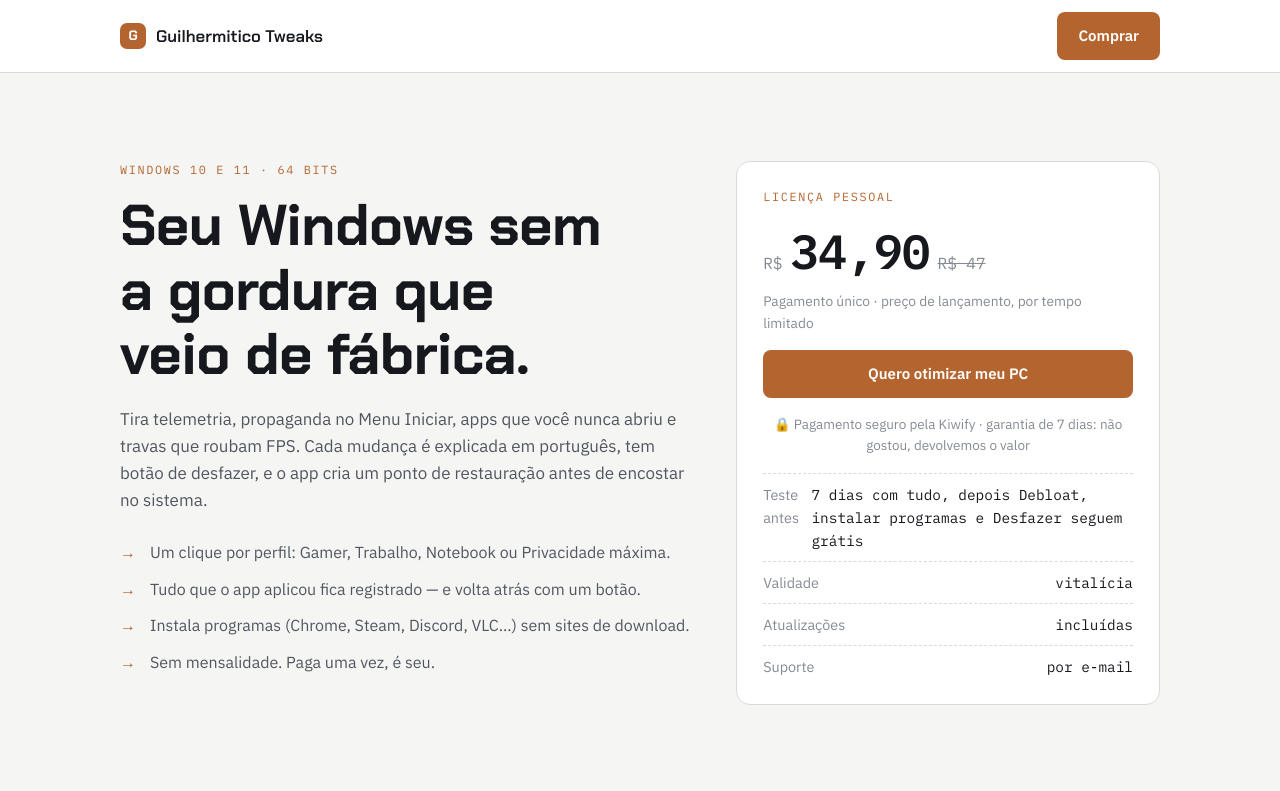
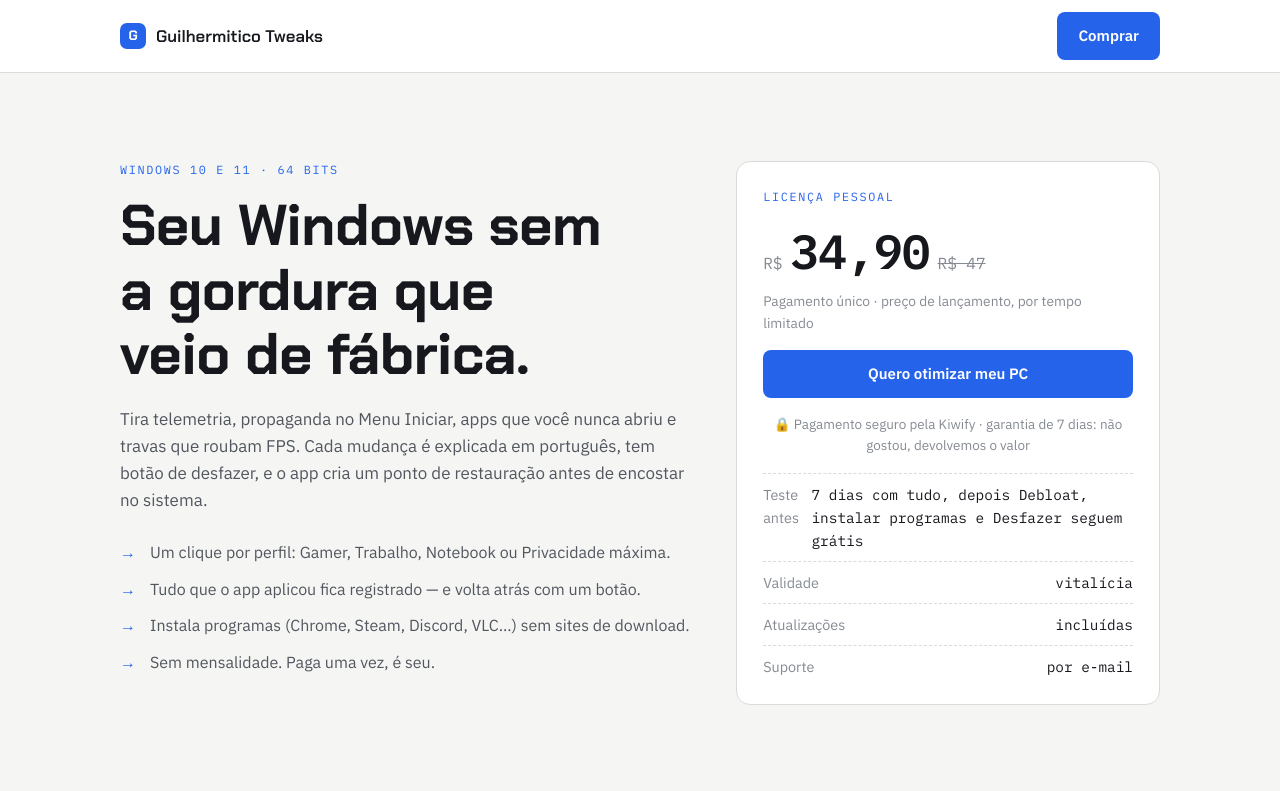
Before and after one commit to guirodriguesxz/guilhermitico-tweaks, a plain HTML site: page index.html in a window 1280 px wide. Shown: the top 791 px of the page. Drawn offline with Linux system fonts and the light colour scheme.

Commit message:
Troca o laranja pelo azul da marca do app
Co-Authored-By: Claude Sonnet 5.5 <noreply@anthropic.com>

```diff
--- a/index.html
+++ b/index.html
@@ -26,8 +26,8 @@
     --ink-soft: #52565E;
     --ink-faint: #868B93;
     --line: #D9DCD6;
-    --copper: #B4652F;
-    --copper-soft: #F0E2D7;
+    --copper: #2563EB;
+    --copper-soft: #DCE7FB;
     --signal: #2F7A4F;
     --warn: #8A6A1F;
     --display: "Chakra Petch", "Segoe UI Semibold", system-ui, sans-serif;
@@ -43,8 +43,8 @@
       --ink-soft: #A7ACB4;
       --ink-faint: #767C85;
       --line: #2A2E36;
-      --copper: #E08B4C;
-      --copper-soft: #2C2119;
+      --copper: #5B93FF;
+      --copper-soft: #172238;
       --signal: #5FB183;
       --warn: #D2AC5A;
     }
@@ -57,8 +57,8 @@
     --ink-soft: #A7ACB4;
     --ink-faint: #767C85;
     --line: #2A2E36;
-    --copper: #E08B4C;
-    --copper-soft: #2C2119;
+    --copper: #5B93FF;
+    --copper-soft: #172238;
     --signal: #5FB183;
     --warn: #D2AC5A;
   }
@@ -156,7 +156,7 @@
   /* ---------- planos ---------- */
   .plans { display: grid; grid-template-columns: 1fr 1fr; gap: 20px; margin-top: 32px; }
   .plan { background: var(--surface); border: 1px solid var(--line); border-radius: 14px; padding: 26px; display: grid; gap: 14px; align-content: start; }
-  .plan.destaque { border-color: var(--copper); box-shadow: 0 14px 34px -22px rgba(180, 101, 47, .55); }
+  .plan.destaque { border-color: var(--copper); box-shadow: 0 14px 34px -22px rgba(37, 99, 235, .5); }
   .plan .tag { font-family: var(--mono); font-size: .72rem; letter-spacing: .12em; text-transform: uppercase; color: var(--copper); }
   .plan ul { list-style: none; padding: 0; margin: 0; display: grid; gap: 9px; font-size: .93rem; color: var(--ink-soft); }
   .plan li { display: grid; grid-template-columns: 16px 1fr; gap: 10px; }
--- a/legal.css
+++ b/legal.css
@@ -1,14 +1,14 @@
 /* Estilo das paginas de termos e privacidade (mesmos tokens do index.html) */
 :root {
   --ground: #F5F6F4; --surface: #FFFFFF; --ink: #16181D; --ink-soft: #52565E;
-  --ink-faint: #868B93; --line: #D9DCD6; --copper: #B4652F;
+  --ink-faint: #868B93; --line: #D9DCD6; --copper: #2563EB;
   --display: "Chakra Petch", "Segoe UI Semibold", system-ui, sans-serif;
   --body: "IBM Plex Sans", "Segoe UI", system-ui, sans-serif;
 }
 @media (prefers-color-scheme: dark) {
   :root:not([data-theme="light"]) {
     --ground: #101216; --surface: #191C22; --ink: #EDEEEA; --ink-soft: #A7ACB4;
-    --ink-faint: #767C85; --line: #2A2E36; --copper: #E08B4C;
+    --ink-faint: #767C85; --line: #2A2E36; --copper: #5B93FF;
   }
 }
 * { box-sizing: border-box; }
```
